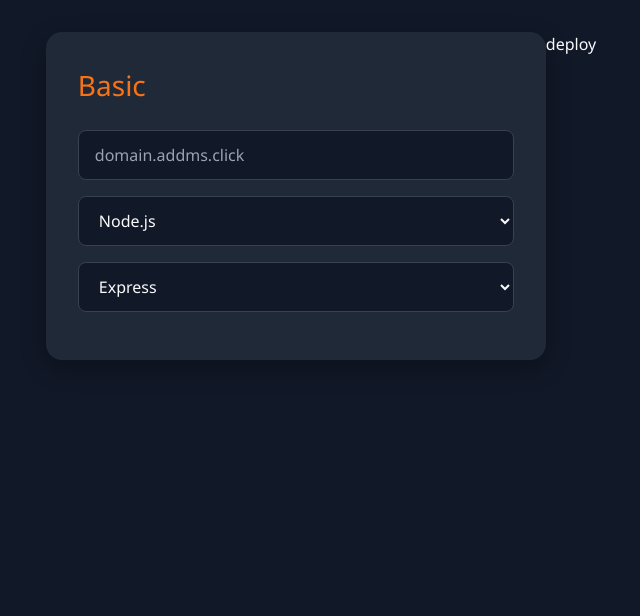
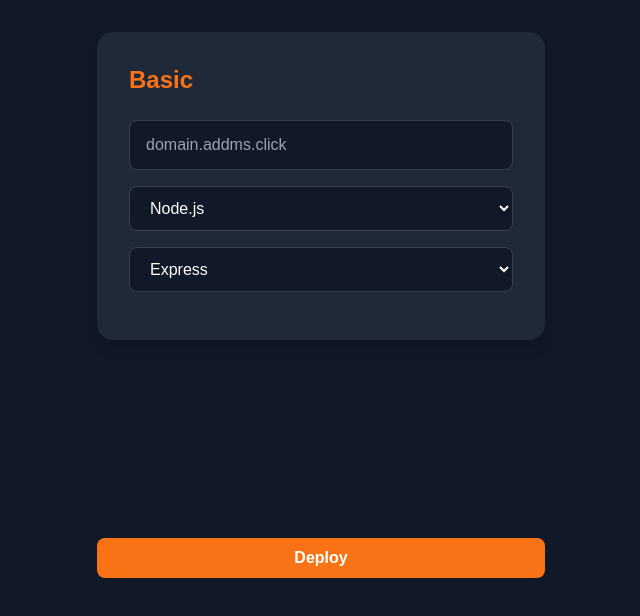
Before and after one commit to EndFroZen/ADDMS, a Next.js app: page /create in a window 1280 px wide. Shown: the top 616 px of the page, without its empty margins (319-959 px from the left). Built offline with nearby package versions, Linux system fonts and the light colour scheme.

Commit message:
update 30/6/2568

```diff
--- a/app/create/page.tsx
+++ b/app/create/page.tsx
@@ -1,8 +1,10 @@
 'use client';
 import { useState, useEffect } from 'react';
-import './style.css'
+import { useRouter } from 'next/navigation';
 import { BASE_URL, NToken } from '@/config/plublicpara';
+
 export default function Create() {
+    const router = useRouter();
     const [lang, setLang] = useState('nodejs');
     const yourToken = typeof window !== 'undefined' ? localStorage.getItem(NToken) : null;
 
@@ -16,61 +18,96 @@ export default function Create() {
         php: ['Laravel', 'Symfony', 'CodeIgniter', 'Slim'],
     };
 
-    async function deploy(){
-        const Domain = (document.getElementsByName("Domain")[0] as HTMLInputElement).value
-        const ProgramLangue = (document.getElementsByName("ProgramLangue")[0] as HTMLSelectElement).value
-        const Framework = (document.getElementsByName("Framework")[0] as HTMLSelectElement).value
+    async function deploy() {
+        const Domain = (document.getElementsByName("Domain")[0] as HTMLInputElement).value;
+        const ProgramLangue = (document.getElementsByName("ProgramLangue")[0] as HTMLSelectElement).value;
+        const Framework = (document.getElementsByName("Framework")[0] as HTMLSelectElement).value;
 
-        const res = await fetch(`${BASE_URL}/api/create`,{
+        try {
+            const res = await fetch(`${BASE_URL}/api/create`, {
                 method: 'POST',
-            headers: {'Content-Type': 'application/json',
+                headers: {
+                    'Content-Type': 'application/json',
                     "Authorization": `Bearer ${yourToken}`,
                 },
                 body: JSON.stringify({
-                "domain_name": Domain,
-                "programming_language": ProgramLangue,
-                "framework": Framework,
-                "is_verified": "false",
-                "ssl_enabled": "false"})
+                    domain_name: Domain,
+                    programming_language: ProgramLangue,
+                    framework: Framework,
+                    is_verified: "false",
+                    ssl_enabled: "false"
                 })
-        const result = await res.json()
-        console.log(Domain, ProgramLangue, Framework)
-        console.log(result)
+            });
+
+            const result = await res.json();
+            console.log(result);
+
+            // ✅ Redirect หลังจาก deploy สำเร็จ
+            if (res.ok) {
+                router.push("/dashboard");
+            } else {
+                alert("Deploy failed: " + result.message || "Unknown error");
+            }
+        } catch (error) {
+            console.error("Error during deploy:", error);
+            alert("An error occurred while deploying.");
+        }
     }
 
     useEffect(() => {
         reFramework
     }, [])
 
+    return (
+        <div className="min-h-screen bg-[#111827] text-gray-100 grid justify-center items-start py-8 px-4">
+            <div className="bg-[#1f2937] p-8 rounded-2xl shadow-lg w-full max-w-md">
+                <h2 className="text-2xl font-bold text-orange-500 mb-6">Basic</h2>
 
-    return (
-        <body>
-            <div className="basicSetting">
-                <h2>Basic</h2>
-                <input type="text" name="Domain" placeholder="domain.addms.click" />
+                <input
+                    type="text"
+                    name="Domain"
+                    placeholder="domain.addms.click"
+                    className="w-full px-4 py-3 mb-4 rounded-lg border border-gray-700 bg-[#111827] text-white placeholder-gray-400 focus:outline-none focus:ring-2 focus:ring-orange-500"
+                />
 
-                <select name="ProgramLangue" onChange={reFramework}>
+                <select
+                    name="ProgramLangue"
+                    onChange={reFramework}
+                    className="w-full px-4 py-3 mb-4 rounded-lg border border-gray-700 bg-[#111827] text-white focus:outline-none focus:ring-2 focus:ring-orange-500"
+                >
                     <option value="nodejs">Node.js</option>
                     <option value="htmlstatic">HTML BASIC</option>
                     <option value="go">Go Lang</option>
                     <option value="php">PHP</option>
                 </select>
 
-                <div className="">
-                    {lang && lang !== 'htmlstatic' ? (
-                        <select name="Framework">
-                            {frameworkOptions[lang]?.map((fw) => (
-                                <option key={fw} value={fw.toLowerCase()}>{fw}</option>
+                {lang && lang !== "htmlstatic" ? (
+                    <select
+                        name="Framework"
+                        className="w-full px-4 py-3 mb-4 rounded-lg border border-gray-700 bg-[#111827] text-white focus:outline-none focus:ring-2 focus:ring-orange-500"
+                    >
+                        {frameworkOptions[lang]?.map((fw: string) => (
+                            <option key={fw} value={fw.toLowerCase()}>
+                                {fw}
+                            </option>
                         ))}
                     </select>
-                    ) : lang === 'htmlstatic' ? (
-                        <select name="Framework">
+                ) : (
+                    <select
+                        name="Framework"
+                        className="w-full px-4 py-3 mb-4 rounded-lg border border-gray-700 bg-[#111827] text-white focus:outline-none focus:ring-2 focus:ring-orange-500"
+                    >
                         <option value="null">No framework needed for static HTML.</option>
                     </select>
-                    ) : null}
+                )}
             </div>
+
+            <button
+                onClick={deploy}
+                className="w-full mt-2 bg-orange-500 hover:bg-orange-600 text-white font-semibold py-2 px-4 rounded-lg transition duration-200"
+            >
+                Deploy
+            </button>
         </div>
-            <button onClick={deploy}>deploy</button>
-        </body>
     );
 }
--- a/app/create/style.css
+++ /dev/null
@@ -1,56 +0,0 @@
-/* style.css */
-
-body {
-    margin: 0;
-    font-family: 'Segoe UI', Tahoma, Geneva, Verdana, sans-serif;
-    background-color: #111827; /* dark background */
-    color: #f9fafb;
-    display: flex;
-    justify-content: center;
-    align-items: flex-start;
-    padding: 2rem;
-    min-height: 100vh;
-  }
-
-  .basicSetting {
-    background-color: #1f2937; /* slightly lighter dark */
-    padding: 2rem;
-    border-radius: 1rem;
-    box-shadow: 0 8px 24px rgba(0, 0, 0, 0.3);
-    width: 100%;
-    max-width: 500px;
-  }
-
-  .basicSetting h2 {
-    color: #f97316;
-    margin-bottom: 1.5rem;
-    font-size: 1.75rem;
-  }
-
-  .basicSetting input[type="text"],
-  .basicSetting select {
-    width: 100%;
-    padding: 0.75rem 1rem;
-    margin-bottom: 1rem;
-    border-radius: 0.5rem;
-    border: 1px solid #374151;
-    background-color: #111827;
-    color: #f9fafb;
-    transition: border 0.2s, background-color 0.2s;
-  }
-
-  .basicSetting input[type="text"]:focus,
-  .basicSetting select:focus {
-    border-color: #f97316;
-    background-color: #1f2937;
-    outline: none;
-  }
-
-  .framework select {
-    margin-top: 0.5rem;
-  }
-
-  .framework p {
-    color: #9ca3af;
-    font-style: italic;
-  }
--- a/app/dashboard/page.tsx
+++ b/app/dashboard/page.tsx
@@ -17,27 +17,31 @@ export default function Dashboard() {
     });
 
     const result = await res.json();
-    setUser(result);
+
+    // กำหนด default website เป็น array เปล่า เพื่อป้องกัน null error
+    setUser({
+      ...result,
+      website: result.website || [],
+    });
   }
 
-  async function deleteWebsite(id: number) {
+  async function deleteWebsite(website: string) {
     const yourToken = typeof window !== "undefined" ? localStorage.getItem(NToken) : null;
 
-    const res = await fetch(`${BASE_URL}/api/website/${id}`, {
+    const res = await fetch(`${BASE_URL}/api/delete/website/`, {
       method: "DELETE",
       headers: {
+        "Content-Type": "application/json",
         Authorization: `Bearer ${yourToken}`,
       },
+      body: JSON.stringify({ website }),
     });
 
-    if (res.ok) {
-      setUser((prev: any) => ({
-        ...prev,
-        website: prev.website.filter((site: any) => site.id !== id),
-      }));
-    } else {
-      alert("Failed to delete website.");
-    }
+    const result = await res.json();
+    console.log(result);
+
+    // รีโหลดข้อมูลหลังลบ
+    load();
   }
 
   useEffect(() => {
@@ -56,6 +60,10 @@ export default function Dashboard() {
 
       <div className="mb-8">
         <h2 className="text-xl font-semibold mb-3">Your Websites</h2>
+
+        {!user.website || user.website.length === 0 ? (
+          <div className="text-gray-400">You don't have any websites yet.</div>
+        ) : (
           <div className="space-y-4">
             {user.website.map((site: any) => (
               <div
@@ -79,13 +87,13 @@ export default function Dashboard() {
 
                 <div className="text-sm text-gray-400 space-y-1 mb-3">
                   <p>Created: {new Date(site.created_at).toLocaleString()}</p>
-                <p>SSL Enabled: {site.domain.Ssl_enabled}</p>
-                <p>Verified: {site.domain.Is_verified}</p>
+                  <p>SSL Enabled: {site.domain.Ssl_enabled ? "Yes" : "No"}</p>
+                  <p>Verified: {site.domain.Is_verified ? "Yes" : "No"}</p>
                   <p>Storage Limit: {site.storage_limit} MB</p>
                 </div>
 
                 <button
-                onClick={() => deleteWebsite(site.id)}
+                  onClick={() => deleteWebsite(site.domain.Domain_name)}
                   className="bg-red-600 hover:bg-red-700 text-white px-3 py-1 text-sm rounded transition"
                 >
                   Delete
@@ -93,6 +101,7 @@ export default function Dashboard() {
               </div>
             ))}
           </div>
+        )}
       </div>
 
       <a
--- a/app/newdeploy/page.tsx
+++ /dev/null
@@ -1,7 +0,0 @@
-export default function newdeploy(){
-    return(
-        <div className="">
-            <p>new deploy</p>
-        </div>
-    )
-}
```
Lines whose indentation alone changed are shown as unchanged.
